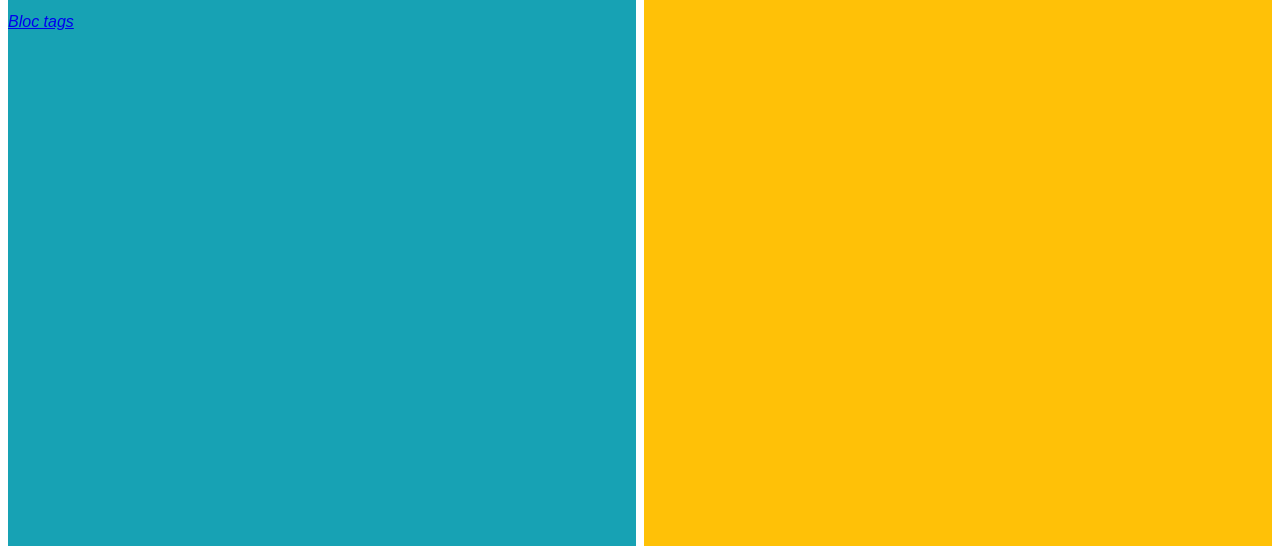
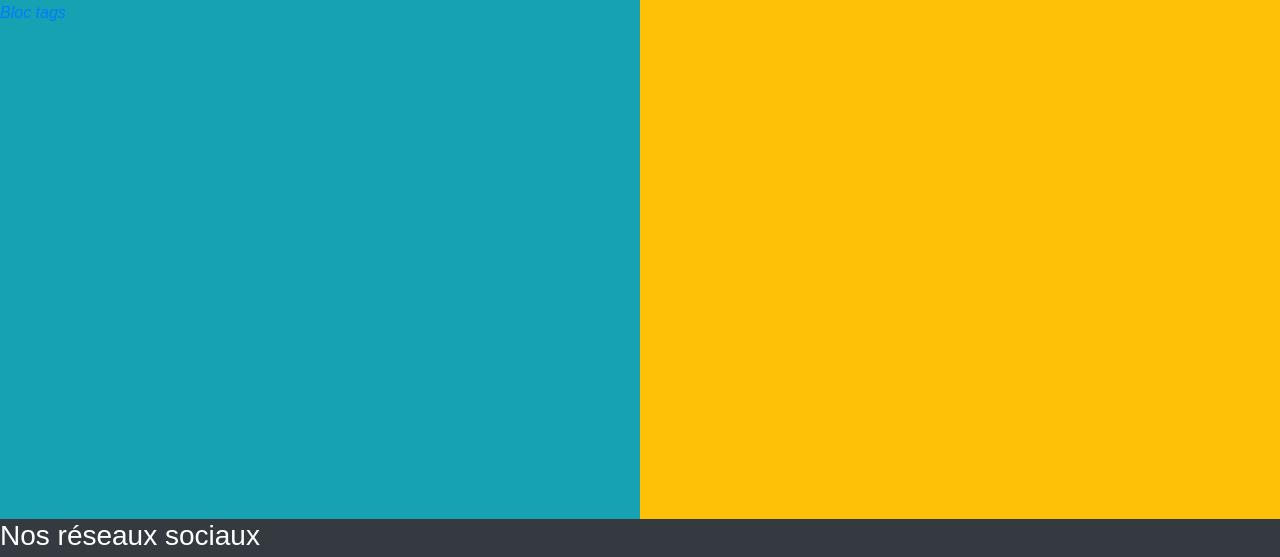
Before and after one commit to Ghislaine34/init_html, a website: page index.html in a window 1280 px wide. Shown: the part 419-976 px from the top of the page. Drawn offline with nearby package versions, Linux system fonts and the light colour scheme; files whose address does not match are found by name.

Commit message:
add npm bootstrap

```diff
--- a/index.html
+++ b/index.html
@@ -6,8 +6,9 @@
         <!-- Définition des règles de media-->
         <meta name="viewport" content="width=device-width,initial-scale=1.0,maximum-scale=1.0,user-scalable=no">
         <title>Découvrir le HTML</title>
+        <link href="./node_modules/bootstrap/dist/css/bootstrap.min.css" rel="stylesheet">
         <link href="./assets/css/styles.css" rel="stylesheet">
-        <link href="./assets/css/layout.css" rel="stylesheet">
+
         <!--lien design form-->
         <link href="./assets/css/forms.css" rel="stylesheet">
         <!--Load icomoon styles-->
```
Also changed, not shown: package.json (added, +28 -0 lines), 2 other files.
